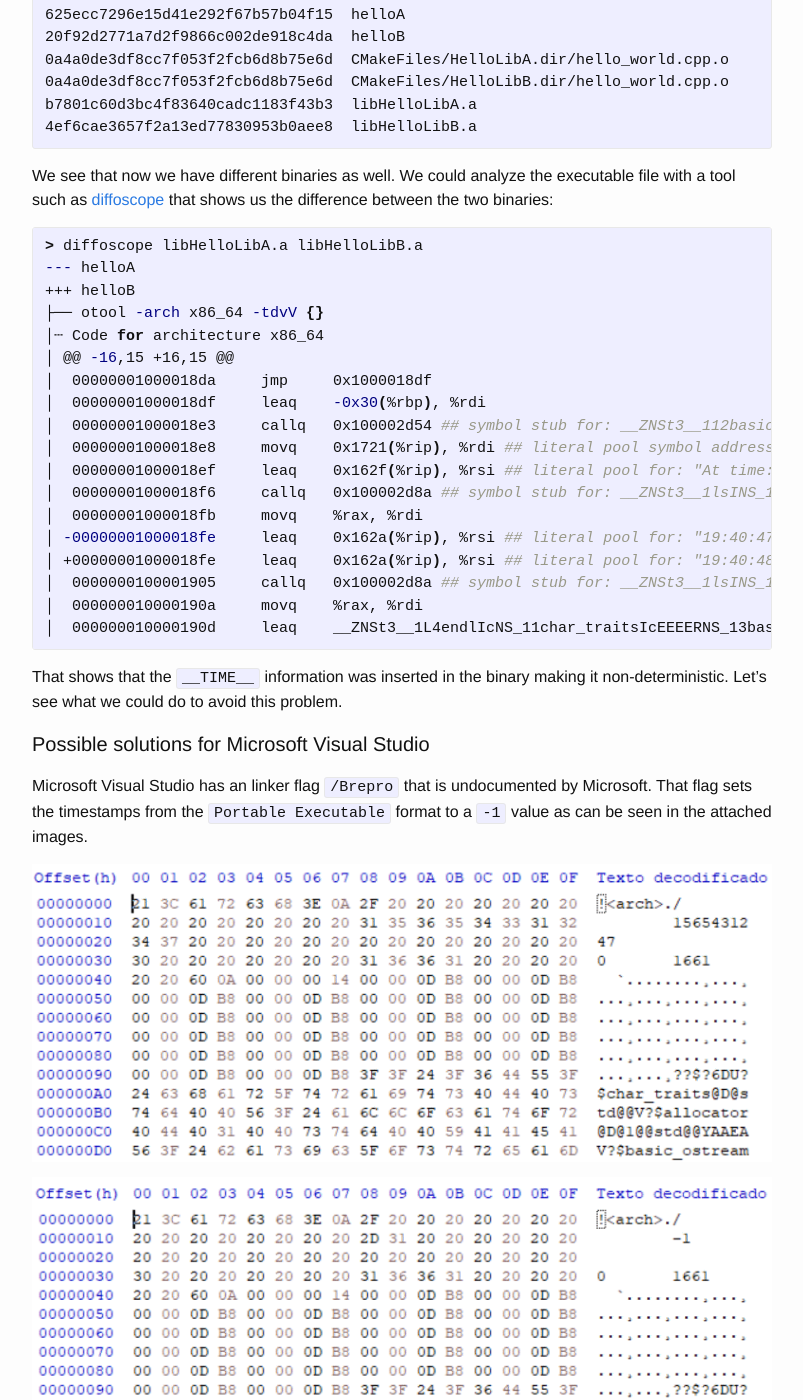
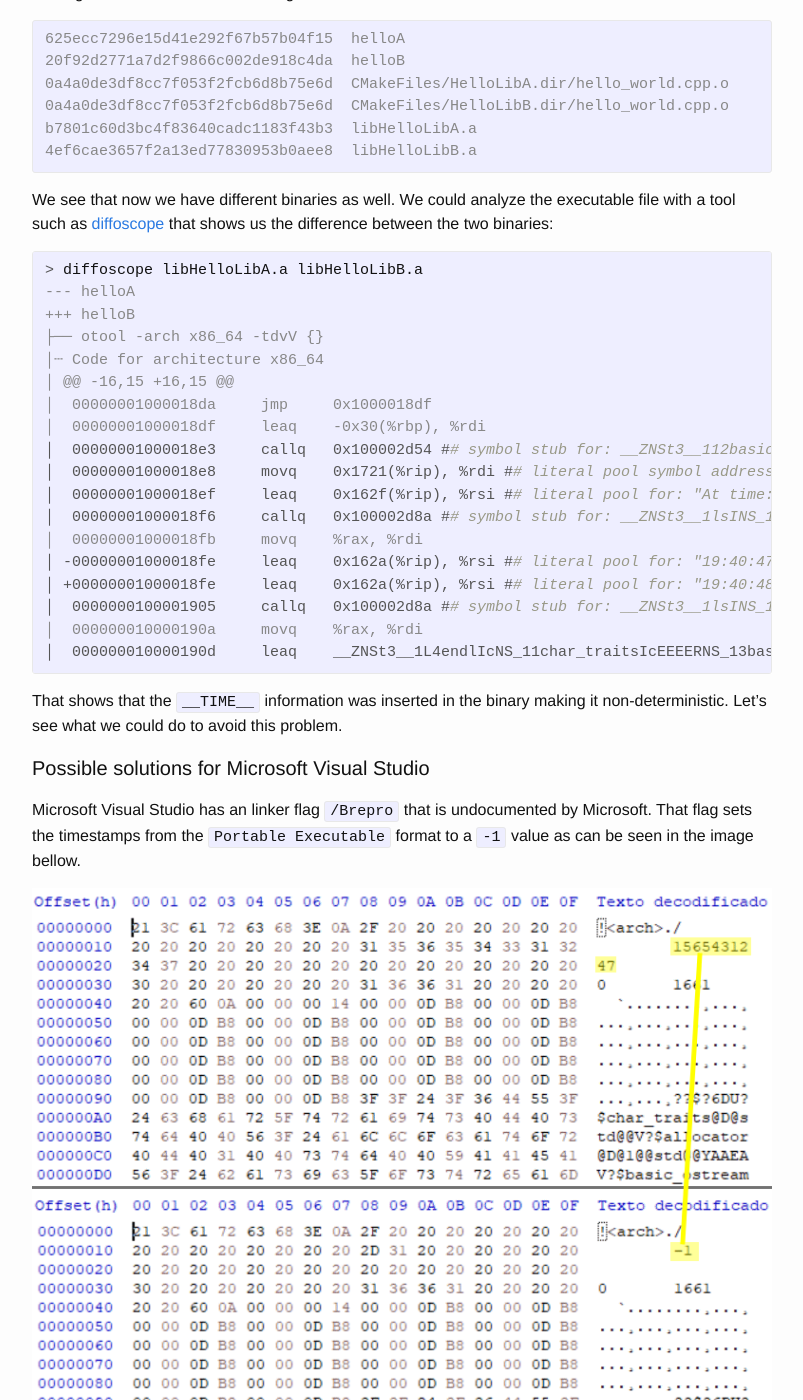
Before and after one commit to conan-io/conan-io.github.io, a Jekyll site: the page built from _posts/2019-08-27-Deterministic-builds-with-C-C++.markdown, in a window 1280 px wide and 1400 px high, scrolled down 4126 px. Shown: the whole window, without its empty margins (238-1041 px from the left). Built offline with Jekyll 4.4.1, drawn with Linux system fonts in a browser that asks for light colours; comment, search, counter and statistics services are not loaded; some of the changed text lies outside the part shown.

Commit message:
change brepro image

````diff
--- a/_posts/2019-08-27-Deterministic-builds-with-C-C++.markdown
+++ b/_posts/2019-08-27-Deterministic-builds-with-C-C++.markdown
@@ -83,14 +83,14 @@ make them not reproducible:
 Let's put an example of where does this information end with a basic hello world project linking a
 static library in MacOs.
 
-```bash
+{% highlight console %}
 .
 ├── CMakeLists.txt
 ├── hello_world.cpp
 ├── hello_world.hpp
 ├── main.cpp
 └── run_build.sh
-```
+{% endhighlight %}
 
 The library prints a message in the terminal:
 
@@ -131,9 +131,10 @@ target_link_libraries(helloA HelloLibA)
 target_link_libraries(helloB HelloLibB)
 {% endhighlight %}
 
-If we build the project and execute md5sum to show the checksums of the binaries:
+We build two different libraries with the exact same sources and two binaries with the same sources
+as well. If we build the project and execute md5sum to show the checksums of all the binaries:
 
-{% highlight bash %}
+{% highlight console %}
 mkdir build && cd build
 cmake ..
 make
@@ -147,7 +148,7 @@ md5sum libHelloLibB.a
 
 We get an output like this:
 
-{% highlight bash %}
+{% highlight console %}
 b5dce09c593658ee348fd0f7fae22c94  helloA
 b5dce09c593658ee348fd0f7fae22c94  helloB
 0a4a0de3df8cc7f053f2fcb6d8b75e6d  CMakeFiles/HelloLibA.dir/hello_world.cpp.o
@@ -158,11 +159,11 @@ adb80234a61bb66bdc5a3b4b7191eac7  libHelloLibA.a
 
 This is interesting because the executables files `helloA` and `helloB` have the same checksums as well
 as the intermediate Mach-O object files `hello_world.cpp.o` but that is not the case of the `.a` files.
-That is because they store the information of the intermediate object files in an `archive format`. The
-definition of the header of this format includes a field named `st_time` return by `stat` system
+That is because they store the information of the intermediate object files in `archive format`. The
+definition of the header of this format includes a field named `st_time` set by a `stat` system
 call. If we inspect the `libHelloLibA.a` and `libHelloLibA.a` using `otool` to show the headers:
 
-{% highlight bash %}
+{% highlight console %}
 > otool -a libHelloLibA.a
 Archive : libHelloLibA.a
 0100644 503/20    612 1566927276 #1/20
@@ -194,7 +195,7 @@ int main(int argc, char** argv)
 
 Getting the checksums of the files again:
 
-{% highlight bash %}
+{% highlight console %}
 625ecc7296e15d41e292f67b57b04f15  helloA
 20f92d2771a7d2f9866c002de918c4da  helloB
 0a4a0de3df8cc7f053f2fcb6d8b75e6d  CMakeFiles/HelloLibA.dir/hello_world.cpp.o
@@ -206,7 +207,7 @@ b7801c60d3bc4f83640cadc1183f43b3  libHelloLibA.a
 We see that now we have different binaries as well. We could analyze the executable file with a tool
 such as [diffoscope](https://diffoscope.org/) that shows us the difference between the two binaries:
 
-{% highlight bash %}
+{% highlight console %}
 > diffoscope libHelloLibA.a libHelloLibB.a
 --- helloA
 +++ helloB
@@ -233,14 +234,10 @@ That shows that the `__TIME__` information was inserted in the binary making it
 
 Microsoft Visual Studio has an linker flag `/Brepro` that is undocumented by Microsoft. That flag
 sets the timestamps from the `Portable Executable` format to a `-1` value as can be seen in the
-attached images.
+image bellow.
 
 <p class="centered">
-    <img  src="{{ site.url }}/assets/post_images/2019-08-27/conan-bin-with-brepro.png" align="center" alt="With BRepro flag"/>
-</p>
-
-<p class="centered">
-    <img  src="{{ site.url }}/assets/post_images/2019-08-27/conan-bin-without-brepro.png" align="center" alt="Without BRepro flag"/>
+    <img  src="{{ site.url }}/assets/post_images/2019-08-27/conan-brepro.png" align="center" alt="With BRepro flag"/>
 </p>
 
 To activate that flag with CMake we will have to add this lines if creating a `.exe`:
````
Also changed, not shown: assets/post_images/2019-08-27/conan-bin-with-brepro.png (deleted), assets/post_images/2019-08-27/conan-bin-without-brepro.png (deleted), assets/post_images/2019-08-27/conan-brepro.png (added).
